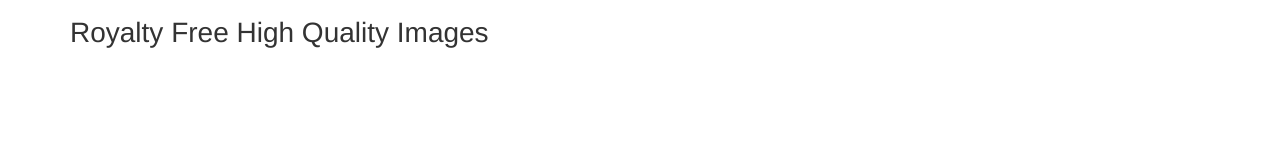
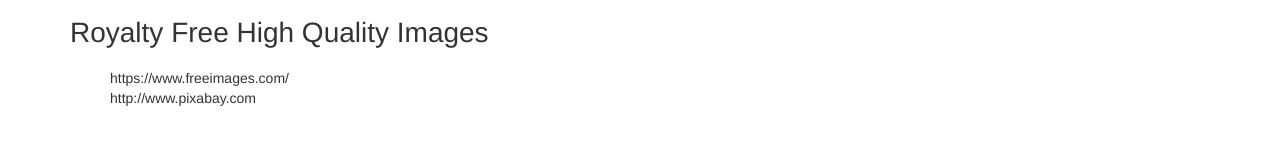
Before and after one commit to Mothiram-Janakiraman/Portfolio, a plain HTML site: page index.htm at #!/skills in a window 1280 px wide. Shown: the part 124-268 px from the top of the page. Drawn offline with nearby package versions, Linux system fonts and the light colour scheme; some packages are replaced by stand-ins of ours.

Commit message:
Designer Needs updated

```diff
--- a/pages/skills.html
+++ b/pages/skills.html
@@ -7,6 +7,10 @@
           </div>
           <div class="col-md-12 desiner-needs">
 		     <h1 class="">Royalty Free High Quality Images</h1>
+			 <ul>
+			   <li>https://www.freeimages.com/</li>
+			   <li>http://www.pixabay.com</li>
+			 </ul>
 		  </div>
        </div>
    </div>
```
